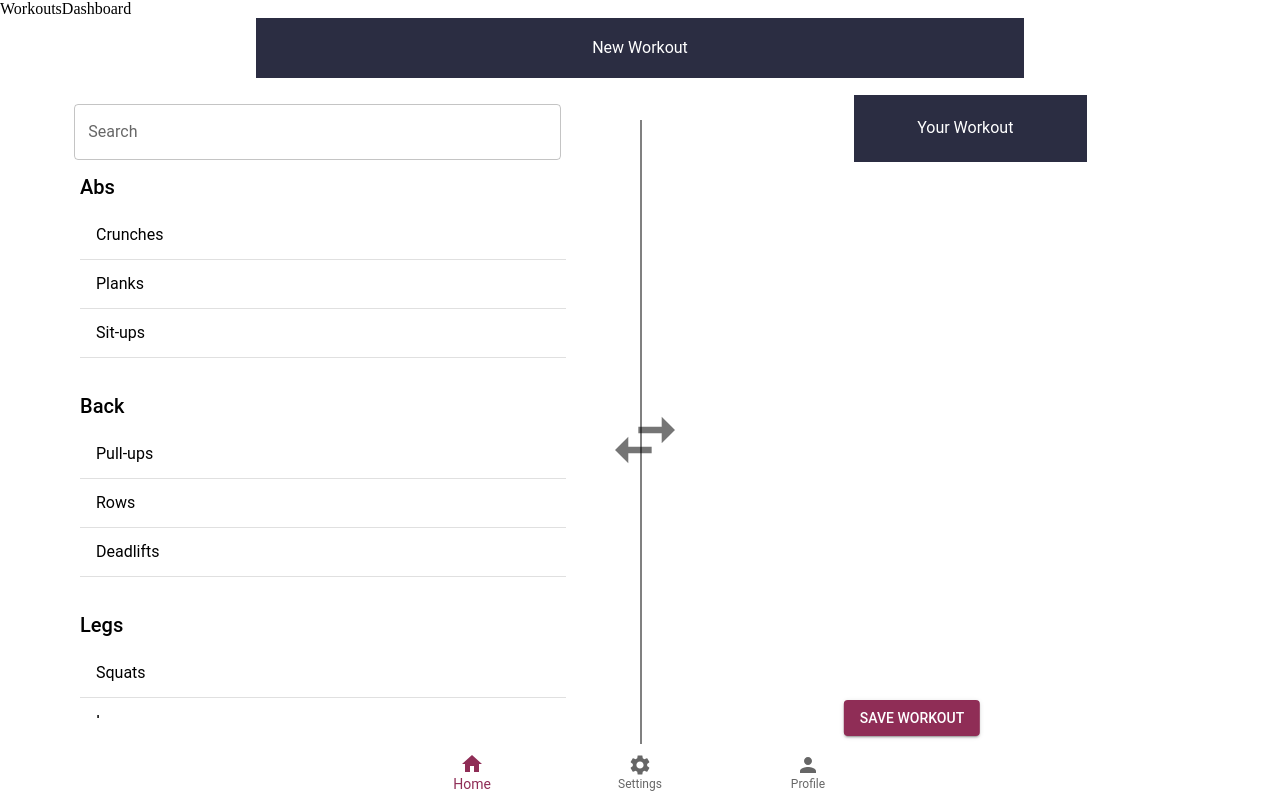
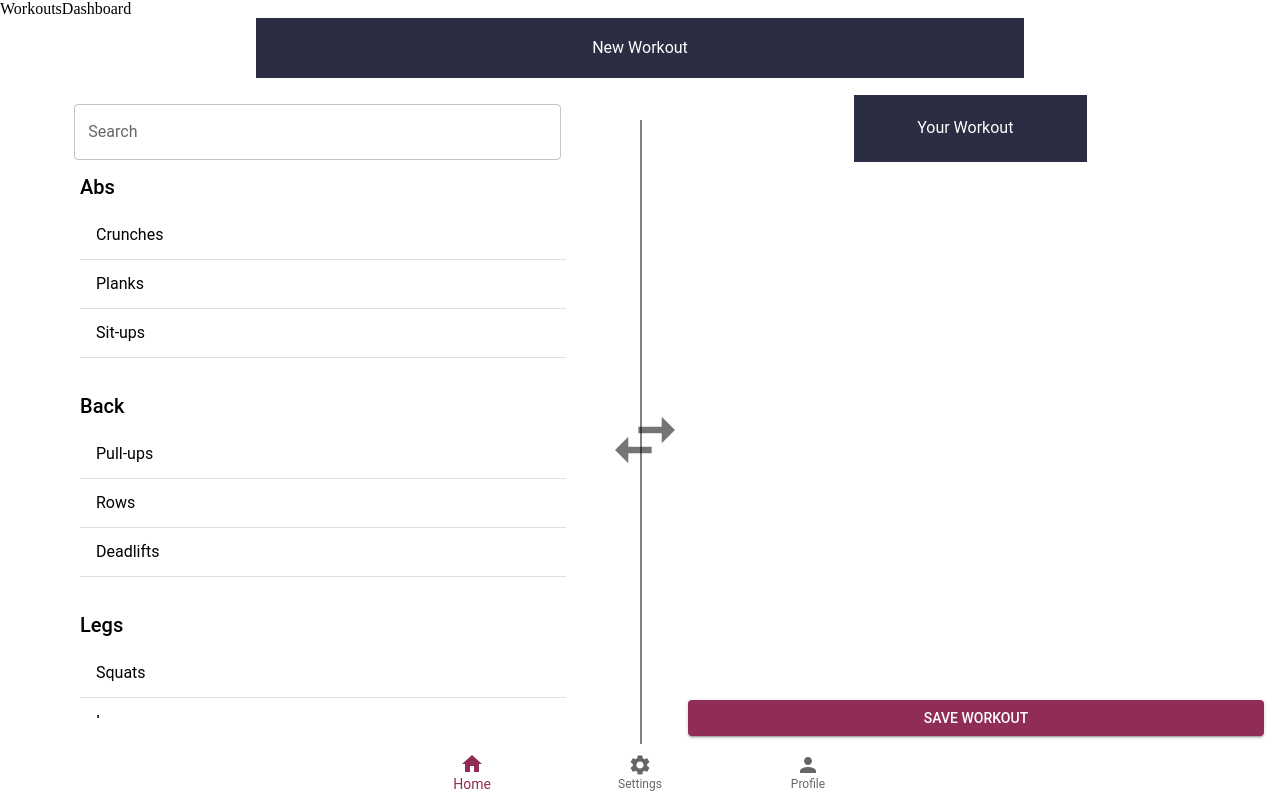
Before and after one commit to joshchyeonlee/EZFit, a React (Create React App) app: page /Workouts in a window 1280 px wide. Built offline with nearby package versions, Linux system fonts and the light colour scheme.

Commit message:
fix: increase save workout button size

```diff
--- a/src/components/workouts/NewWorkout.tsx
+++ b/src/components/workouts/NewWorkout.tsx
@@ -149,9 +149,10 @@ const NewWorkout = (): JSX.Element => {
                             margin: 16,
                             position: 'fixed',
                             bottom: '6%',
-                            left: '70%',
+                            left: '75%',
                             transform: 'translateX(-50%)',
-                            zIndex: 1
+                            zIndex: 1,
+                            width:'45%'
                         }}
                     >
                         Save Workout
```
